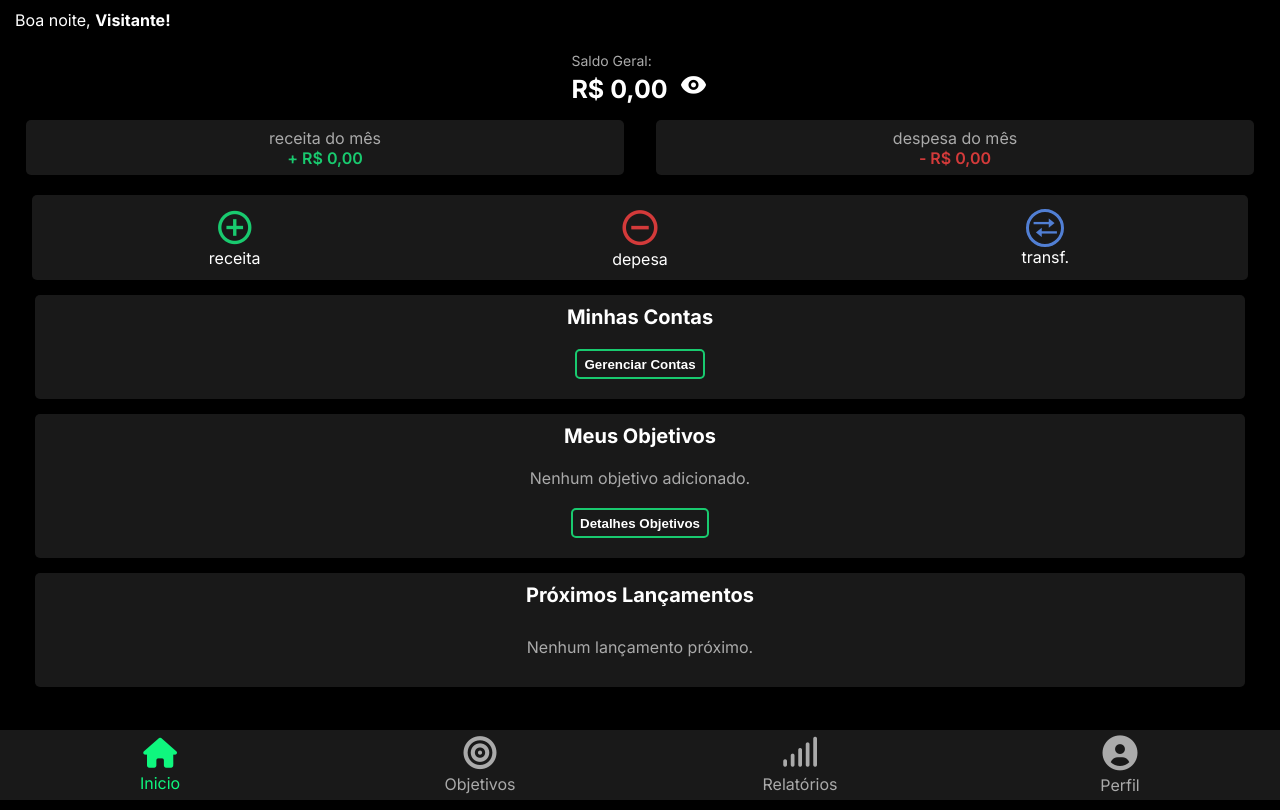
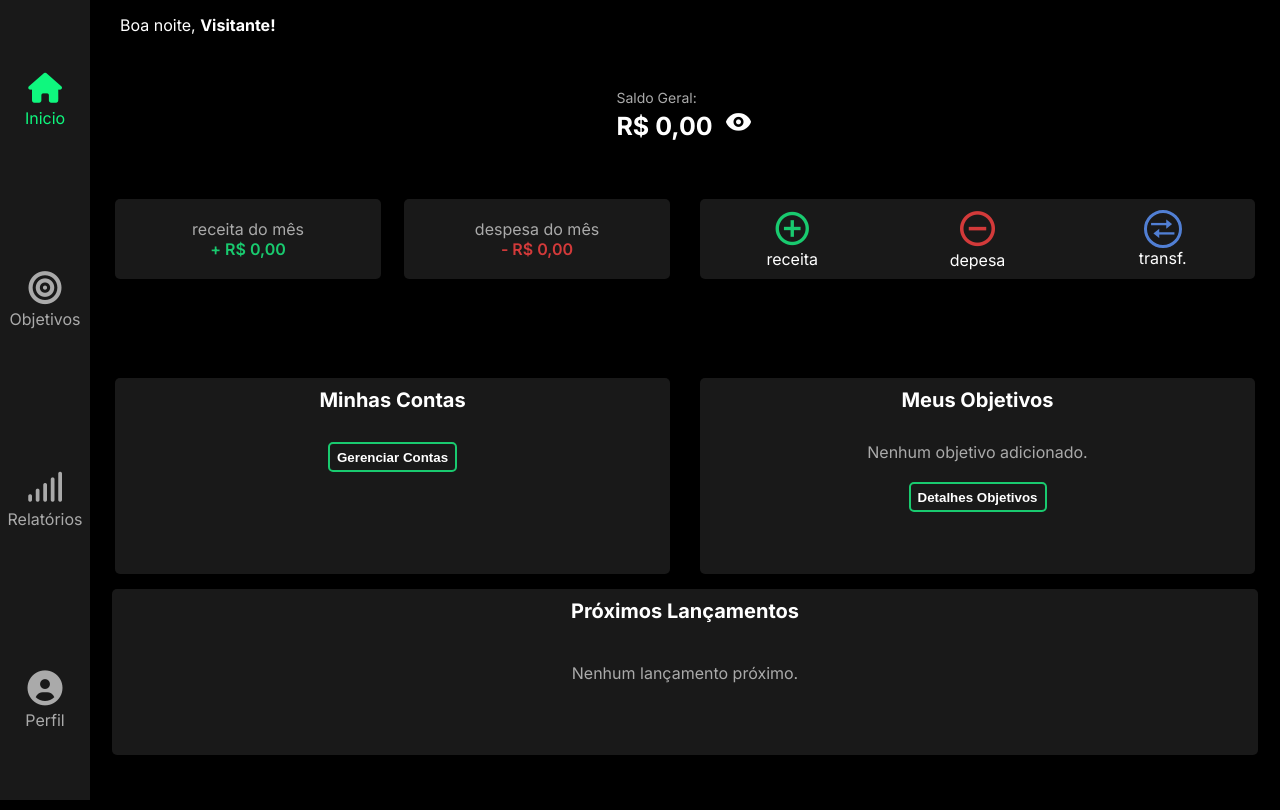
Before and after one commit to Marcos-Soares-br/finance, a plain HTML site: page index.html in a window 1280 px wide. Drawn offline with nearby package versions, Linux system fonts and the light colour scheme.

Commit message:
resposividade adicionada

```diff
--- a/css/allPages.css
+++ b/css/allPages.css
@@ -14,7 +14,7 @@
     height: 100%;
     top: 0;
     left: 0;
-    z-index: 998;
+    z-index: 999;
 }
 
 :root {
@@ -51,6 +51,7 @@ body {
     -moz-user-select: none;
     -ms-user-select: none;
     user-select: none;
+    overflow-y: hidden;
 }
 
 nav {
@@ -100,6 +101,7 @@ a {
 .fa-pen-to-square {
     font-size: 20px !important;
     margin: auto 20px auto 0px;
+    cursor: pointer;
 }
 
 .iconsNav, .iconsOps {
@@ -109,6 +111,11 @@ a {
     flex-direction: column;
     justify-content: center;
     align-items: center;
+    cursor: pointer;
+}
+
+.iconsNav:hover {
+    scale: 1.1;
 }
 
 .iconsNav span {
@@ -159,3 +166,17 @@ button:hover {
 ::-webkit-scrollbar-thumb:hover {
     background: #0dbd62;
 }
+
+/* PARA COMPUTADORES */
+
+@media (min-width: 800px) {
+    nav {
+        left: 0px;
+        top: 0px;
+        width: 90px;
+        height: 100vh;
+        flex-direction: column;
+        align-items: center;
+    }
+
+}
--- a/css/gerenciarContas.css
+++ b/css/gerenciarContas.css
@@ -6,11 +6,12 @@ main {
 main > a {
     position: absolute;
     top: 12px;
-    left: 25px;
+    left: 35px;
 }
 .fa-arrow-left {
-    font-size: 30px;
+    font-size: 25px !important;
     color: var(--texto01) !important;
+    cursor: pointer;
 }
 
 .divMinhasContas {
@@ -118,3 +119,19 @@ main > a {
     color: var(--texto02);
     cursor: pointer;
 }
+
+.bx-x-circle:hover {
+    scale: 1.1;
+}
+
+/* TELAS MAIORES */
+@media (min-width: 800px) {
+    main {
+        position: absolute;
+        top: 0;
+        right: 0;
+        width: calc(100% - 100px);
+        height: 100%;
+    }
+
+}
--- a/css/index.css
+++ b/css/index.css
@@ -9,7 +9,7 @@
     grid-template-areas:
     "saudacao saudacao"
     "saldogeral saldogeral"
-    "rec desp"
+    "recDesp recDesp"
     "operacoes operacoes"
     "minhascontas minhascontas"
     "objetivos objetivos"
@@ -44,19 +44,22 @@
     font-weight: 700;
 }
 
-.divRec {
-    grid-area: rec;
-}
-.divDesp {
-    grid-area: desp;
+.containerInfosMensais {
+    grid-area: recDesp;
+    margin: 10px auto;
+    display: flex;
+    justify-content: space-between;
+    align-items: center;
+    width: 96%;
+    height: 90%;
+    margin-bottom: 30px;
 }
 
 .divRec, .divDesp {
     box-shadow: 2px 1px 3px rgba(0, 0, 0, 0.30);
     background-color: var(--fundo02);
-    margin: 20px auto;
-    height: 55px;
-    width: 95%;
+    height: 60px;
+    width: 48%;
     border-radius: 5px;
     display: flex;
     flex-direction: column;
@@ -123,7 +126,7 @@
 .containers {
     background-color: var(--fundo02);
     border-radius: 5px;
-    width: 96%;
+    width: 95%;
     margin: 15px auto 0px auto;
     display: flex;
     flex-direction: column;
@@ -145,6 +148,7 @@
 }
 
 .divContas, .divObjetivos, .divProxLanc {
+    margin-top: 10px;
     width: 100%;
     display: flex;
     flex-direction: column;
@@ -315,3 +319,55 @@
 #confirmarDespesa {
     border-color: var(--despesas);
 }
+
+/* TELAS MAIORES */
+@media (min-width: 800px) {
+
+    .grid {
+        position: absolute;
+        top: 0;
+        right: 0;
+        width: calc(100% - 110px);
+        height: 100%;
+        grid-template-columns: 50% 50%;
+        grid-row: 6;
+        grid-template-areas:
+        "saudacao saudacao "
+        "saldogeral saldogeral "
+        "recDesp operacoes"
+        "recDesp operacoes"
+        "minhascontas objetivos "
+        "proximos proximos ";
+    }
+
+    .divSaudacao {
+        margin: 10px 0px 0px 20px;
+    }
+
+    .divSaldoGeral {
+        margin: 10px auto;
+        height: 50px;
+    }
+
+    .containerInfosMensais {
+        grid-area: recDesp;
+        width: 95%;
+        height: 80px;
+        margin: 10px auto 0px auto;
+    }
+
+
+    .divRec, .divDesp {
+        height: 100%;
+    }
+
+    .divOperacoes {
+        width: 95%;
+        height: 80px;
+        margin: 10px auto 0px auto;
+    }
+
+    .containerProxLanc {
+        width: 98% !important;
+    }
+}
--- a/css/objetivos.css
+++ b/css/objetivos.css
@@ -166,3 +166,29 @@ select option{
     margin-left: 10px;
     border-color: var(--despesas);
 }
+
+/* TELAS MAIORES */
+@media (min-width: 800px) {
+    main {
+        position: absolute;
+        top: 0;
+        right: 0;
+        width: calc(100% - 100px);
+        height: 100%;
+    }
+
+    .divObjetivos {
+        flex-flow: row wrap;
+    }
+
+    .container {
+        max-width: 500px;
+        margin: 10px auto;
+    }
+
+    .divFlutuante {
+        top: 50%;
+        left: 50%;
+        transform: translate(-50%, -50%);
+    }
+}
--- a/css/perfil.css
+++ b/css/perfil.css
@@ -132,14 +132,15 @@ section a {
     display: flex;
     width: 100%;
     align-items: center;
+    cursor: pointer;
+    color: var(--texto02);
+}
+.listaDeOpcoes li:hover {
+    color: var(--texto01);
 }
 
 .listaDeOpcoes span {
     margin-left: 15px;
-}
-
-.divAlterarNome p {
-    margin: 10px;
 }
 
 .divAlterarNome input{
@@ -164,9 +165,12 @@ section a {
 }
 
 .divAlterarTema, .divAlterarNome {
+    max-width: 400px;
     width: 80%;
     height: 150px;
-    margin: 100px auto;
+    top: 50%;
+    left: 50%;
+    transform: translate(-50%, -50%);
     display: flex;
     flex-direction: column;
     align-items: center;
@@ -177,7 +181,7 @@ section a {
     justify-content: center;
 }
 
-.divAlterarTema p {
+.divAlterarTema p, .divAlterarNome p  {
     position: relative;
     top: -17px;
 }
@@ -206,6 +210,11 @@ section a {
 
 .fa-gear {
     font-size: 30px;
+    cursor: pointer;
+}
+
+.fa-gear:hover {
+    scale: 1.1;
 }
 
 .fa-medal {
@@ -220,12 +229,17 @@ section a {
     position: absolute;
     left: 15px;
     top: 15px;
+    cursor: pointer;
+}
+.fa-arrow-left:hover {
+    scale: 1.2;
 }
 
 .fa-angle-right {
     color: var(--texto01) !important;
     font-size: 20px;
     margin: auto 0px auto auto;
+    cursor: pointer;
 }
 
 .fa-sun {
@@ -238,3 +252,22 @@ section a {
     top: 5px;
     right: -140px;
 }
+
+/* TELAS MAIORES */
+@media (min-width: 800px) {
+    .grid {
+        position: absolute;
+        top: 0;
+        right: 0;
+        width: calc(100% - 100px);
+        height: 100%;
+    }
+
+    section {
+        position: absolute;
+        top: 0;
+        right: 0;
+        width: calc(100% - 110px);
+    }
+
+}
--- a/css/relatorios.css
+++ b/css/relatorios.css
@@ -2,6 +2,7 @@ main {
     width: 100%;
     height: calc(100vh - 70px);
     overflow-y: scroll;
+    overflow-x: hidden;
     display: grid;
     grid-row: 5;
     grid-template-areas:
@@ -23,7 +24,8 @@ main {
 }
 
 .fa-angle-left, .fa-angle-right {
-    font-size: 30px;
+    font-size: 30px !important;
+    cursor: pointer;
 }
 
 .divRelat {
@@ -141,3 +143,49 @@ h3 {
 .rec:hover {
     height: 10px;
 }
+
+/* Telas maiores */
+@media (min-width: 800px)  {
+    main {
+        position: absolute;
+        top: 0;
+        right: 0;
+        width: calc(100% - 90px);
+        height: 100%;
+        grid-template-columns: 50% 50%;
+        grid-row: 4;
+        grid-template-areas:
+        "div-mes div-mes"
+        "resultados despXrec"
+        "receitas despesas";
+    }
+
+    .divMes {
+        width: 97.5%;
+        margin: 10px auto 0px auto;
+        border-radius: 5px;
+    }
+
+    .divRelat {
+        width: 96%;
+        margin: 15px auto 0px auto;
+        padding-bottom: 15px;
+        max-width: 600px;
+    }
+
+    .dr {
+        margin: auto auto 0px auto;
+    }
+    .porcetagens {
+        margin: 20px auto auto auto;
+    }
+
+    .receitas {
+        margin-bottom: 50px;
+    }
+
+    .despesas {
+        margin-bottom: 50px;
+    }
+
+}
--- a/index.html
+++ b/index.html
@@ -60,23 +60,24 @@
             <!-- <i class='bx bxs-show olho' id="olho" title="Ocultar"></i> -->
         </div>
 
+        <div class="containerInfosMensais">
             <div class="divRec">
                 <span>receita do mês</span>
                 <p class="pRec valor"></p>
             </div>
-
             <div class="divDesp">
                 <span>despesa do mês</span>
                 <p class="pDesp valor"></p>
             </div>
+        </div>
 
         <!-- Div de operações -->
         <div class="divOperacoes">
-            <div class="iconsOps ops" id="adcReceita"> <i class='bx bx-plus-circle'></i> <span>receita</span></div>
+            <div class="iconsOps ops" id="adcReceita" title="registrar receita"> <i class='bx bx-plus-circle'></i> <span>receita</span></div>
 
-            <div class="iconsOps ops" id="adcDespesa"> <i class='bx bx-minus-circle' ></i> <span>depesa</span></div>
+            <div class="iconsOps ops" id="adcDespesa" title="registrar despesa"> <i class='bx bx-minus-circle' ></i> <span>depesa</span></div>
 
-            <div class="iconsOps ops" id="adcTransferencia"> <i class='bx bx-transfer'></i> <span>transf.</span></div>
+            <div class="iconsOps ops" id="adcTransferencia" title="registrar transferência"> <i class='bx bx-transfer'></i> <span>transf.</span></div>
         </div>
 
         <!-- Div para mostrar as contas -->
--- a/js/gerenciarContas.js
+++ b/js/gerenciarContas.js
@@ -30,7 +30,7 @@ function carregarDivContas() {
             pValor.setAttribute('class', 'valorConta');
             pValor.innerHTML = parseFloat(conta.saldo).toLocaleString('pt-BR', { style: 'currency', currency: 'BRL' });
 
-            const icEditar = `<i class="bx bx-x-circle" id="${i}"></i>`;
+            const icEditar = `<i class="bx bx-x-circle" style="z-index: 90" id="${i}"></i>`;
             i++;
 
 
--- a/js/services/configs.js
+++ b/js/services/configs.js
@@ -84,6 +84,7 @@ function abrirDivFlutuante(divPopup) {
     divPopup.classList.remove('ocultar');
 }
 
+background.addEventListener('click', () => {fecharTudo()})
 function fecharTudo() {
     background.classList.add('ocultar');
     divAlterarNome.classList.add('ocultar');
```
Also changed, not shown: pages/gerenciarContas.html (+1 -1 lines), pages/objetivos.html (+2 -1 lines), pages/perfil.html (+1 -1 lines). Lines whose indentation alone changed are shown as unchanged.
